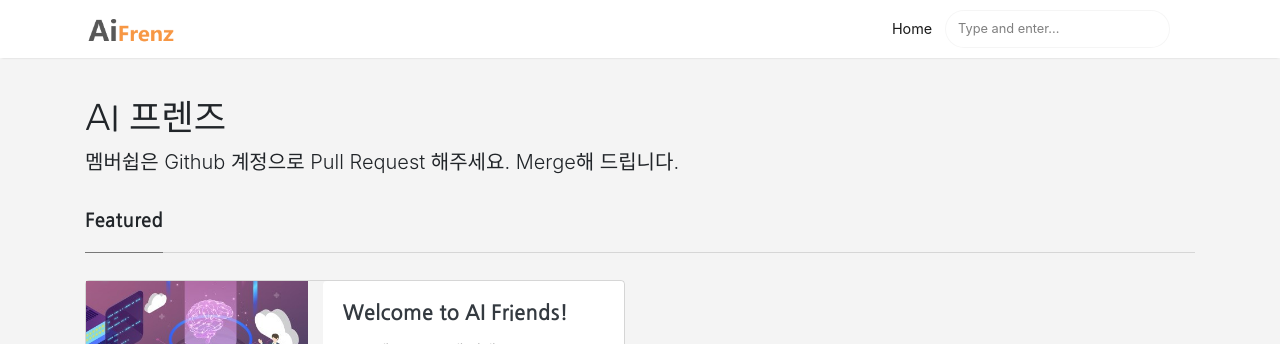
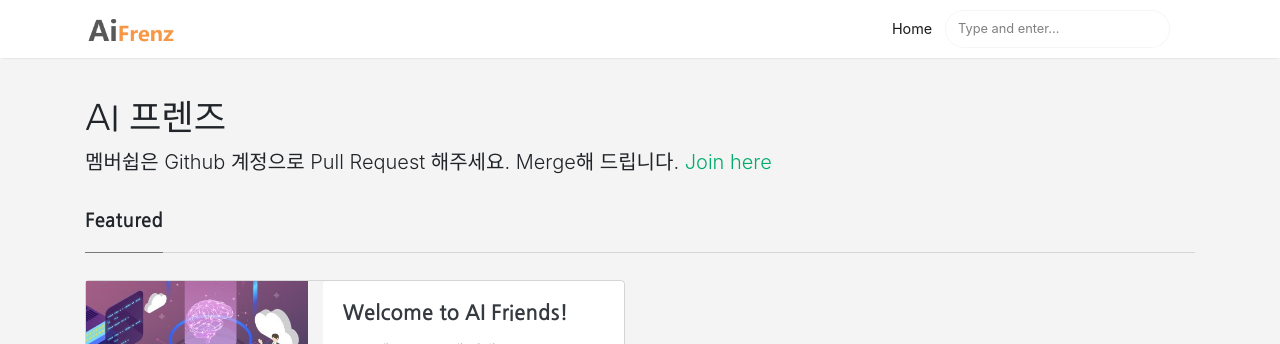
Before and after one commit to ai-friends/test-ai-friends.github.io, a Jekyll site: the page built from index.html, in a window 1280 px wide and 900 px high. Shown: the top 344 px of the window. Built offline with Jekyll 4.4.1, drawn with Linux system fonts in a browser that asks for light colours; the list of posts is cut into pages by our own code.

Commit message:
Update default.html

```diff
--- a/_layouts/default.html
+++ b/_layouts/default.html
@@ -121,6 +121,7 @@ ga('send', 'pageview');
     <h1 class="sitetitle">{{ site.name }}</h1>
     <p class="lead">
          {{ site.description }}
+	 <a href="https://github.com/aifrenz/membership">Join here</a>
     </p>
 </div>
 
```
